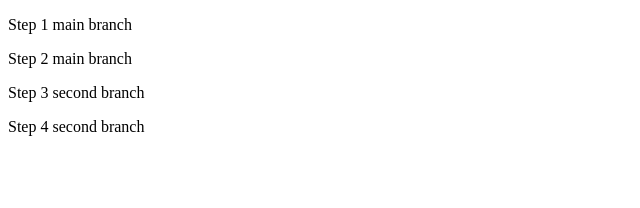
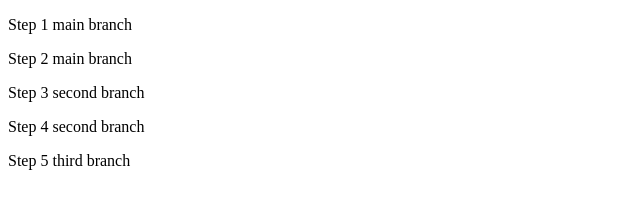
Before and after one commit to Boiann/branching-merging-squashing, a plain HTML site: page index.html in a window 1280 px wide. Shown: the whole page, without its empty margins (0-640 px from the left). Drawn offline with Linux system fonts and the light colour scheme.

Commit message:
Step 5 third branch

```diff
--- a/index.html
+++ b/index.html
@@ -11,6 +11,7 @@
     <p>Step 2 main branch</p>
     <p>Step 3 second branch</p>
     <p>Step 4 second branch</p>
+    <p>Step 5 third branch</p>
 
 </body>
 </html>
```
